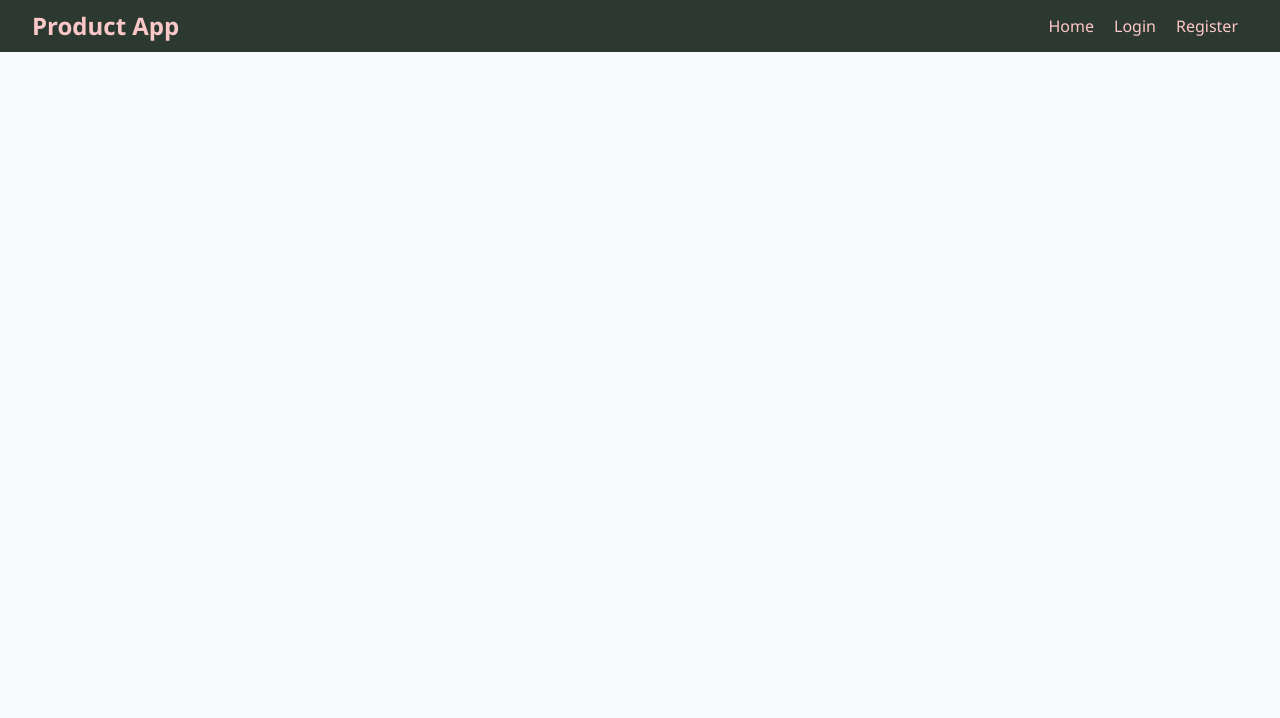
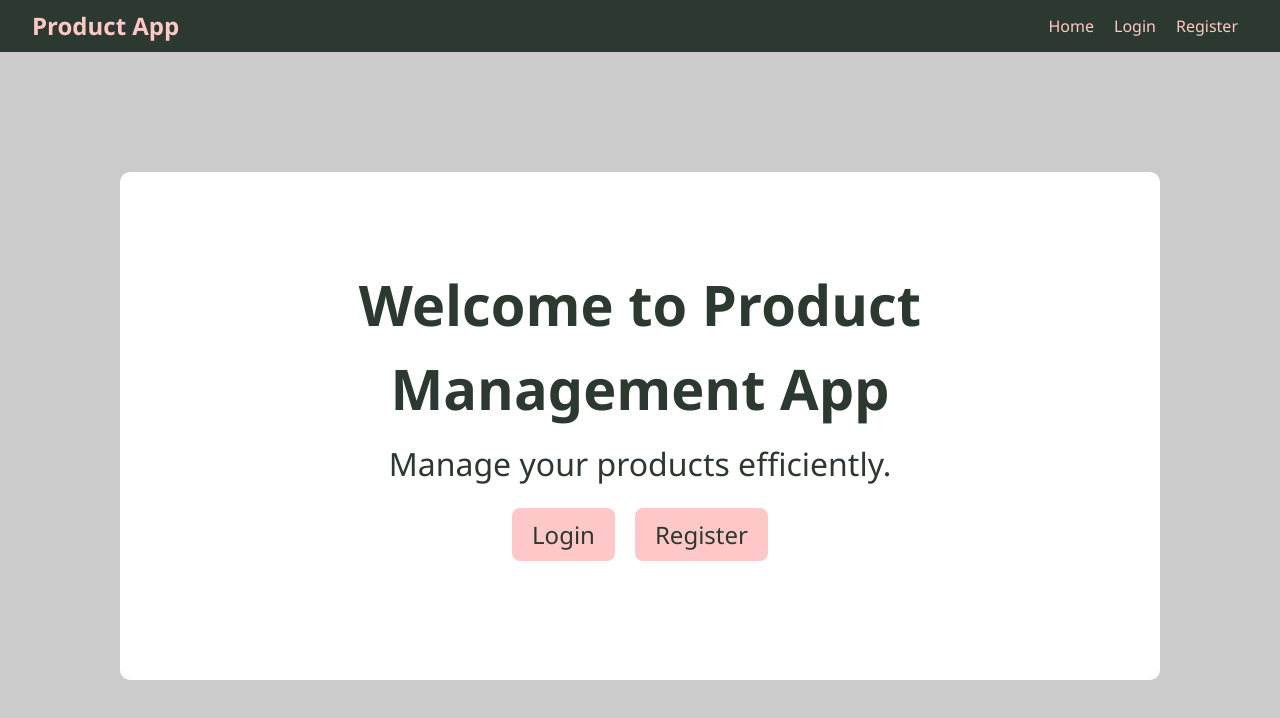
Before and after one commit to MayaShasho/Product_Management_Application, a React (Create React App) app in the folder front/: page / in a window 1280 px wide. Shown: the top 718 px of the page. Built offline with nearby package versions, Linux system fonts and the light colour scheme; no server answers.

Commit message:
reverse changes on the routes

```diff
--- a/front/src/App.js
+++ b/front/src/App.js
@@ -15,20 +15,14 @@ function App() {
         <Router>
             <Navbar isToken={isToken} setIsToken={setIsToken} />
             <Routes>
+                <Route path="/" element={<HomePage />} />
                 <Route
-                    path="/Product_Management_Application/"
-                    element={<HomePage />}
-                />
-                <Route
-                    path="/Product_Management_Application/login"
+                    path="/login"
                     element={<LoginPage setIsToken={setIsToken} />}
                 />
+                <Route path="/register" element={<RegisterPage />} />
                 <Route
-                    path="/Product_Management_Application/register"
-                    element={<RegisterPage />}
-                />
-                <Route
-                    path="/Product_Management_Application/products"
+                    path="/products"
                     element={
                         <ProtectedRoute>
                             <ProductPage />
--- a/front/src/components/navbar.js
+++ b/front/src/components/navbar.js
@@ -12,22 +12,15 @@ function Navbar({ isToken, setIsToken }) {
         <nav className="navbar">
             <h2>Product App</h2>
             <div className="navbar-links-container">
-                <Link to="/Product_Management_Application/">Home</Link>
+                <Link to="/">Home</Link>
                 {isToken ? (
-                    <Link
-                        to="/Product_Management_Application/"
-                        onClick={logOut}
-                    >
+                    <Link to="/" onClick={logOut}>
                         Logout
                     </Link>
                 ) : (
-                    <Link to="/Product_Management_Application/login">
-                        Login
-                    </Link>
+                    <Link to="/login">Login</Link>
                 )}
-                <Link to="/Product_Management_Application/register">
-                    Register
-                </Link>
+                <Link to="/register">Register</Link>
             </div>
         </nav>
     );
--- a/front/src/components/protectedRoute.js
+++ b/front/src/components/protectedRoute.js
@@ -3,11 +3,7 @@ import { Navigate } from 'react-router-dom';
 
 const ProtectedRoute = ({ children }) => {
     const token = localStorage.getItem('token');
-    return token ? (
-        children
-    ) : (
-        <Navigate to="/Product_Management_Application/login" />
-    );
+    return token ? children : <Navigate to="/login" />;
 };
 
 export default ProtectedRoute;
--- a/front/src/pages/homePage.js
+++ b/front/src/pages/homePage.js
@@ -9,10 +9,10 @@ function HomePage() {
                 <h1>Welcome to Product Management App</h1>
                 <p>Manage your products efficiently.</p>
                 <div>
-                    <Link to="/Product_Management_Application/login">
+                    <Link to="/login">
                         <button className="btn">Login</button>
                     </Link>
-                    <Link to="/Product_Management_Application/register">
+                    <Link to="/register">
                         <button className="btn">Register</button>
                     </Link>
                 </div>
--- a/front/src/pages/registerPage.js
+++ b/front/src/pages/registerPage.js
@@ -14,7 +14,7 @@ function RegisterPage() {
         e.preventDefault();
         try {
             await registerUser(name, email, password);
-            navigate('/Product_Management_Application/login');
+            navigate('/login');
         } catch (err) {
             setError(err.message);
         }
--- a/front/src/services/authService.js
+++ b/front/src/services/authService.js
@@ -1,7 +1,6 @@
 import axios from 'axios';
 
-const AUTH_URL =
-    process.env.REACT_APP_AUTH_URL || 'http://localhost:5000/api/auth';
+const AUTH_URL = process.env.REACT_APP_AUTH_URL || 'http://localhost:5000/auth';
 
 export const registerUser = async (name, email, password) => {
     try {
```
